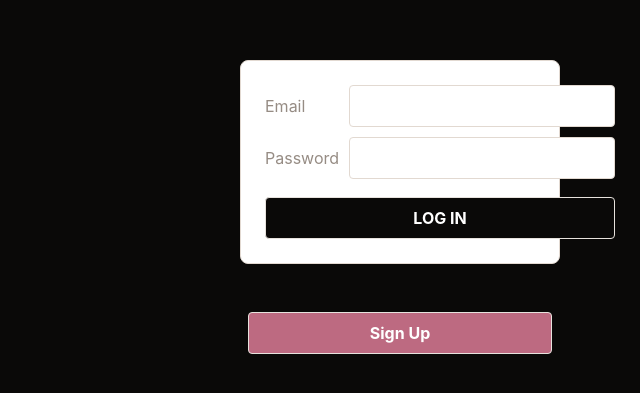
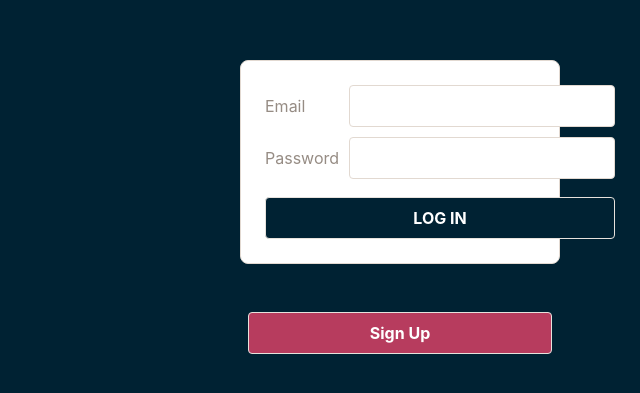
Before and after one commit to Andrewbui389/Event-Track, a React (Create React App) app: page / in a window 1280 px wide. Shown: the part 189-582 px from the top of the page, without its empty margins (640-1280 px from the left). Built offline with nearby package versions, Linux system fonts and the light colour scheme.

Commit message:
adding procfile

```diff
--- a/public/index.html
+++ b/public/index.html
@@ -3,8 +3,8 @@
   <head>
     <meta charset="utf-8" />
     <link rel="icon" href="%PUBLIC_URL%/favicon.ico" />
-    <link href="https://cdn.jsdelivr.net/npm/bootstrap@5.2.0/dist/css/bootstrap.min.css" rel="stylesheet" integrity="sha384-gH2yIJqKdNHPEq0n4Mqa/HGKIhSkIHeL5AyhkYV8i59U5AR6csBvApHHNl/vI1Bx" crossorigin="anonymous">
-    <script src="https://cdn.jsdelivr.net/npm/bootstrap@5.2.0/dist/js/bootstrap.bundle.min.js" integrity="sha384-A3rJD856KowSb7dwlZdYEkO39Gagi7vIsF0jrRAoQmDKKtQBHUuLZ9AsSv4jD4Xa" crossorigin="anonymous"></script>
+    <link rel="stylesheet" href="https://cdn.jsdelivr.net/npm/bootstrap@5.2.0-beta1/dist/css/bootstrap.min.css" integrity="sha384-0evHe/X+R7YkIZDRvuzKMRqM+OrBnVFBL6DOitfPri4tjfHxaWutUpFmBp4vmVor"crossorigin="anonymous"/>
+    <script src="https://cdn.jsdelivr.net/npm/bootstrap@5.2.0/dist/js/bootstrap.bundle.min.js" integrity="sha384-A3rJD856KowSb7dwlZdYEkO39Gagi7vIsF0jrRAoQmDKKtQBHUuLZ9AsSv4jD4Xa" crossorigin="anonymous" defer></script>
     <meta name="viewport" content="width=device-width, initial-scale=1" />
     <meta name="theme-color" content="#000000" />
     <meta
--- a/src/index.css
+++ b/src/index.css
@@ -3,6 +3,7 @@ body {
   font-family: -apple-system, BlinkMacSystemFont, 'Segoe UI', 'Roboto', 'Oxygen',
     'Ubuntu', 'Cantarell', 'Fira Sans', 'Droid Sans', 'Helvetica Neue',
     sans-serif;
+  color: white;
   -webkit-font-smoothing: antialiased;
   -moz-osx-font-smoothing: grayscale;
 }
@@ -17,8 +18,8 @@ code {
   --tan-1: #ffffff;
   --tan-2: #E7E2DD;
   --tan-3: #E2D9D1;
-  --tan-4: #0a0908;
-  --orange: #bd6a81;
+  --tan-4: #002233;
+  --orange: #b73c5e;
   --text-light: #968c84;
   --text-dark: #615954;
 }
@@ -45,7 +46,6 @@ code {
 
 nav {
   width: 100vw;
-  background-color: black;
   color: white;
 }
 
@@ -57,6 +57,10 @@ nav > a {
 nav > a:hover {
   text-decoration: none;
   color: green;
+}
+
+#navColor{
+  background-color: var(--tan-4);
 }
 
 #root {
```
Also changed, not shown: src/components/Navbar/NavBar.jsx (line endings or trailing spaces), 1 other file (tests, documents, lock files or other folders).
